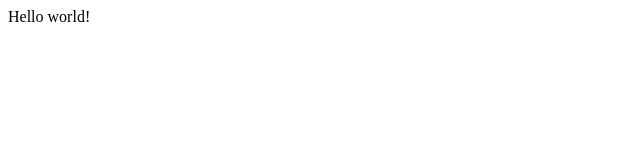
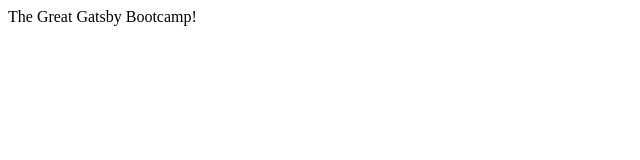
Before and after one commit to frankhaotic/the-gatsby-blog, a Gatsby site: page / in a window 1280 px wide. Shown: the whole page, without its empty margins (0-640 px from the left). Built offline with nearby package versions, Linux system fonts and the light colour scheme; Gatsby itself is replaced by a stand-in of ours.

Commit message:
change the message to the lesson name

```diff
--- a/src/pages/index.js
+++ b/src/pages/index.js
@@ -1,5 +1,5 @@
 import React from "react"
 
 export default function Home() {
-  return <div>Hello world!</div>
+  return <div>The Great Gatsby Bootcamp!</div>
 }
```
